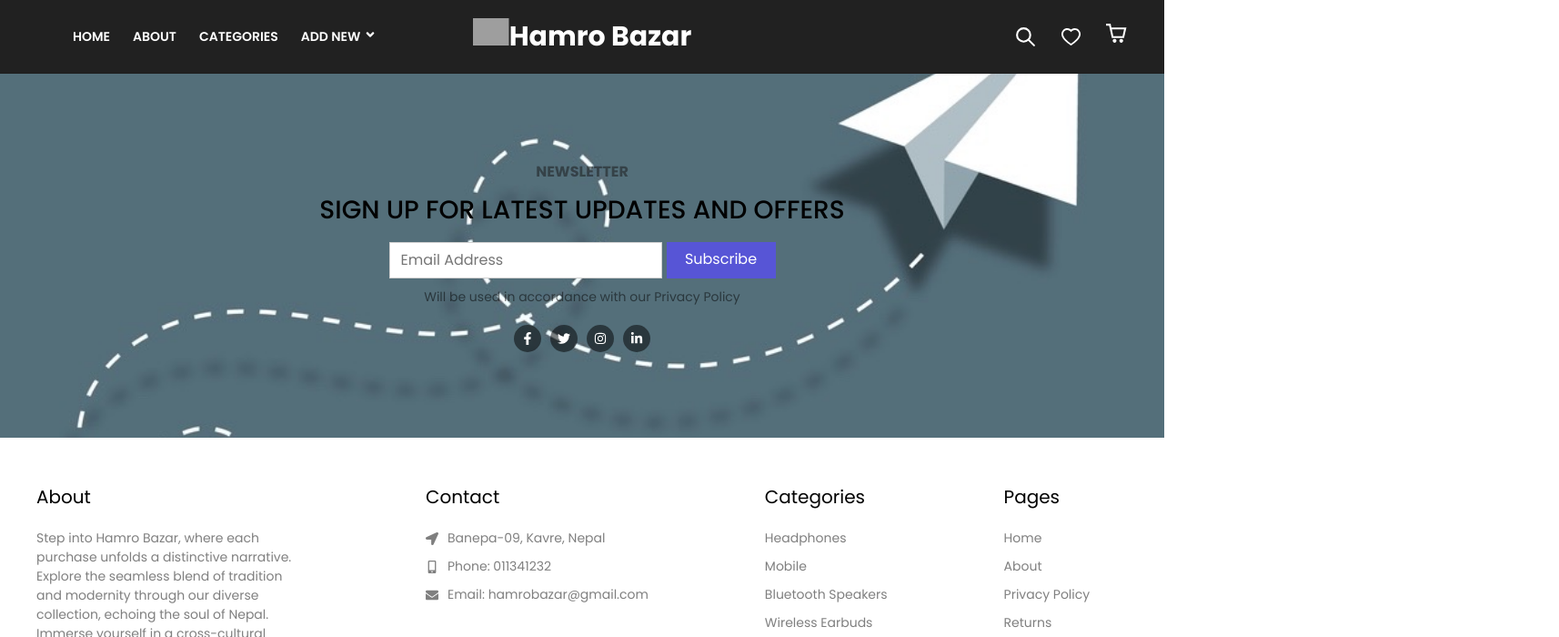
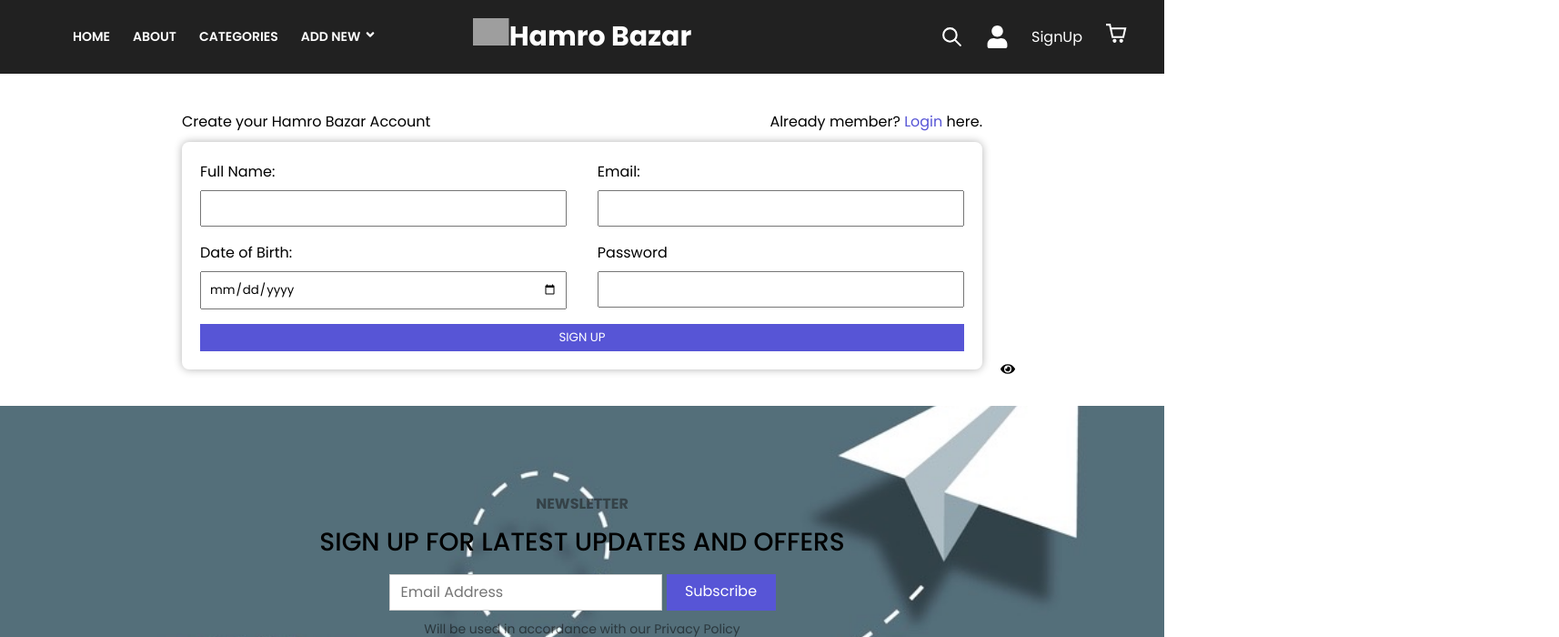
Before and after one commit to harisharanChaulagain/ecommerce, a React (Vite) app in the folder client/: page /register in a window 1280 px wide. Shown: the top 700 px of the page at 91% size, 1714 px wide, since content can reach past the window. Built offline with nearby package versions, Linux system fonts and the light colour scheme; grey boxes are pictures that could not be loaded.

Commit message:
feat: Login and Signup page design

```diff
--- a/client/src/App.tsx
+++ b/client/src/App.tsx
@@ -11,6 +11,8 @@
 import "react-toastify/dist/ReactToastify.css";
 import ScrollUpButton from "./components/ScrollUpButton/ScrollUpButton";
 import Khalti from "./components/Khalti/Khalti";
+import Login from "./components/Auth/Login/Login";
+import Signup from "./components/Auth/Signup/Signup";
 
 const App: React.FC = () => {
   return (
@@ -23,6 +25,8 @@
           <Route path="/category/:id" element={<Category />} />
           <Route path="/product/:id" element={<SingleProduct />} />
           <Route path="/payment/:id" element={<Khalti />} />
+          <Route path="/login" element={<Login />} />
+          <Route path="/register" element={<Signup />} />
         </Routes>
         <Newsletter />
         <Footer />
--- /dev/null
+++ b/client/src/components/Auth/Login/Login.scss
@@ -0,0 +1,57 @@
+@import "../../../css-config/mixins.scss";
+.login-main {
+  margin: 20px 10px;
+  @include md {
+    margin: 40px 300px;
+  }
+  .top-section {
+    text-align: center;
+    margin-bottom: 10px;
+    @include md {
+      display: flex;
+      flex-direction: row;
+      justify-content: space-between;
+    }
+    span {
+      color: #5755d6;
+      cursor: pointer;
+    }
+  }
+  .input-fields {
+    background: #fff;
+    @include md {
+      padding: 20px;
+      border-radius: 8px;
+      box-shadow: 0 0 10px rgba(0, 0, 0, 0.3);
+    }
+    label {
+      display: block;
+      margin-bottom: 8px;
+    }
+
+    input {
+      width: 100%;
+      padding: 8px;
+      margin-bottom: 16px;
+    }
+    .password-toggle {
+      position: absolute;
+      top: 49%;
+      transform: translateY(-50%);
+      right: 330px;
+      cursor: pointer;
+    }
+    button {
+      margin: auto;
+      display: flex;
+      width: 100%;
+      justify-content: center;
+      text-transform: uppercase;
+      background-color: #5755d6;
+      color: white;
+      border: none;
+      padding: 5px;
+      cursor: pointer;
+    }
+  }
+}
--- /dev/null
+++ b/client/src/components/Auth/Login/Login.tsx
@@ -0,0 +1,40 @@
+import React, { useState } from "react";
+import "./Login.scss";
+import { useNavigate } from "react-router";
+import { FaEye, FaEyeSlash } from "react-icons/fa";
+
+const Login = () => {
+  const navigate = useNavigate();
+  const [showPassword, setShowPassword] = useState(false);
+
+  const handleTogglePassword = () => {
+    setShowPassword(!showPassword);
+  };
+  return (
+    <div className="login-main">
+      <div className="top-section">
+        <div>Welcome to Hamro Bazar! Please Login</div>
+        <div>
+          New member?{" "}
+          <span onClick={() => navigate("/register")}>Register</span> here.
+        </div>
+      </div>
+      <div className="input-fields">
+        <div>
+          <label>Email:</label>
+          <input type="email" />
+        </div>
+        <div>
+          <label>Password:</label>
+          <input type={showPassword ? "text" : "password"} />
+          <div className="password-toggle" onClick={handleTogglePassword}>
+            {showPassword ? <FaEyeSlash /> : <FaEye />}
+          </div>
+        </div>
+        <button>Log In</button>
+      </div>
+    </div>
+  );
+};
+
+export default Login;
--- /dev/null
+++ b/client/src/components/Auth/Signup/SIgnup.scss
@@ -0,0 +1,70 @@
+@import "../../../css-config/mixins.scss";
+.signup-main {
+  margin: 20px 10px;
+  @include md {
+    margin: 40px 200px;
+  }
+  .top-section {
+    text-align: center;
+    margin-bottom: 10px;
+    @include md {
+      display: flex;
+      flex-direction: row;
+      justify-content: space-between;
+    }
+    span {
+      color: #5755d6;
+      cursor: pointer;
+    }
+  }
+  .form-fields {
+    background: #fff;
+    @include md {
+      padding: 20px;
+      border-radius: 8px;
+      box-shadow: 0 0 10px rgba(0, 0, 0, 0.3);
+    }
+    .input-fields {
+      @include md {
+        display: flex;
+        flex-wrap: wrap;
+        justify-content: space-between;
+
+        div {
+          @include md {
+            width: 48%;
+          }
+        }
+        label {
+          display: block;
+          margin-bottom: 8px;
+        }
+
+        input {
+          width: 100%;
+          padding: 8px;
+          margin-bottom: 16px;
+        }
+        .password-toggle {
+          position: absolute;
+          top: 51%;
+          transform: translateY(-50%);
+          left: 1100px;
+          cursor: pointer;
+        }
+      }
+    }
+    button {
+      margin: auto;
+      display: flex;
+      width: 100%;
+      justify-content: center;
+      text-transform: uppercase;
+      background-color: #5755d6;
+      color: white;
+      border: none;
+      padding: 5px;
+      cursor: pointer;
+    }
+  }
+}
--- /dev/null
+++ b/client/src/components/Auth/Signup/Signup.tsx
@@ -0,0 +1,52 @@
+import React, { useState } from "react";
+import "./SIgnup.scss";
+import { useNavigate } from "react-router";
+import { FaEye, FaEyeSlash } from "react-icons/fa";
+
+const Signup = () => {
+  const navigate = useNavigate();
+  const [showPassword, setShowPassword] = useState(false);
+
+  const handleTogglePassword = () => {
+    setShowPassword(!showPassword);
+  };
+  return (
+    <div className="signup-main">
+      <div className="top-section">
+        <div>Create your Hamro Bazar Account</div>
+        <div>
+          Already member? <span onClick={() => navigate("/login")}>Login</span>{" "}
+          here.
+        </div>
+      </div>
+      <div className="form-fields">
+        <div className="input-fields">
+          <div>
+            <label>Full Name:</label>
+            <input type="text" />
+          </div>
+          <div>
+            <label>Email:</label>
+            <input type="email" />
+          </div>
+        </div>
+        <div className="input-fields">
+          <div>
+            <label>Date of Birth:</label>
+            <input type="date" />
+          </div>
+          <div>
+            <label>Password</label>
+            <input type={showPassword ? "text" : "password"} />
+            <div className="password-toggle" onClick={handleTogglePassword}>
+              {showPassword ? <FaEyeSlash /> : <FaEye />}
+            </div>
+          </div>
+        </div>
+        <button>Sign Up</button>
+      </div>
+    </div>
+  );
+};
+
+export default Signup;
--- a/client/src/components/Header/Header.scss
+++ b/client/src/components/Header/Header.scss
@@ -58,6 +58,9 @@
           font-size: 25px;
         }
       }
+      div {
+        cursor: pointer;
+      }
       .cart-icon {
         position: relative;
         span {
--- a/client/src/components/Header/Header.tsx
+++ b/client/src/components/Header/Header.tsx
@@ -2,7 +2,7 @@
 import { useNavigate } from "react-router-dom";
 import { TbSearch } from "react-icons/tb";
 import { CgShoppingCart } from "react-icons/cg";
-import { AiOutlineHeart } from "react-icons/ai";
+import { FaUser } from "react-icons/fa";
 import Search from "./Search/Search";
 import Cart from "../Cart/Cart";
 import "./Header.scss";
@@ -108,7 +108,8 @@
           </div>
           <div className="right">
             <TbSearch onClick={() => setShowSearch(true)} />
-            <AiOutlineHeart />
+            <FaUser onClick={() => navigate("/login")} />
+            <div onClick={() => navigate("/register")}>SignUp</div>
             <span className="cart-icon" onClick={() => setShowCart(true)}>
               <CgShoppingCart />
               {productQuantities.length > 0 && (
```
